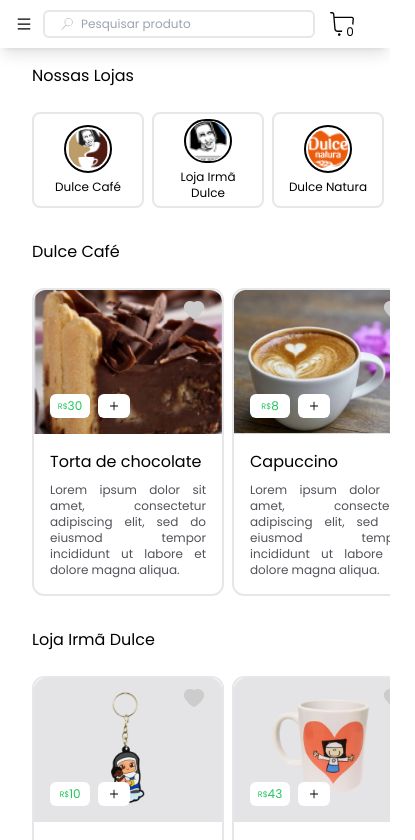
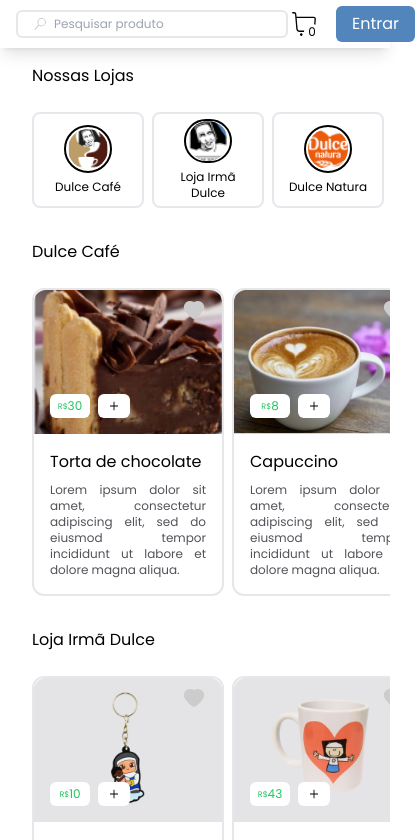
Before and after one commit to deivomaciel/OSID, a React (Create React App) app: page / in a window 390 px wide. Shown: the top 840 px of the page, 415 px wide, since content can reach past the window. Built offline with nearby package versions, Linux system fonts and the light colour scheme.

Commit message:
Refactore: Alteração na visualização do botão de entrar

```diff
--- a/src/Components/Header/index.js
+++ b/src/Components/Header/index.js
@@ -10,10 +10,6 @@
     return (
         <header className='flex shadow-lg h-12 max-w-7xl mx-auto sm:px-6 lg:px-8 w-screen items-center justify-between p-4'>
             <img className='w-9 h-9 hidden sm:block' src={LogoDulce}/>
-
-            <button className="sm:hidden">
-                <AiOutlineMenu />
-            </button>
 
             <div className="flex justify-center items-center border-2 rounded-md pl-4">
                 <span className="opacity-25 mr-2">
@@ -35,7 +31,7 @@
                     </span>
                 </a>
 
-                <a href="#" className=" hidden sm:block transition ease-in-out duration-300 py-1.5 px-4 rounded-md bg-main-200 text-base text-white font-normal hover:bg-main-100">
+                <a href="#" className="sm:block transition ease-in-out duration-300 py-1.5 px-4 rounded-md bg-main-200 text-base text-white font-normal hover:bg-main-100">
                     Entrar
                 </a>
             </div>
--- a/src/index.css
+++ b/src/index.css
@@ -1,3 +1,7 @@
 @tailwind base;
 @tailwind components;
 @tailwind utilities;
+
+body {
+    overflow-x: hidden;
+}
```
Also changed, not shown: src/assets/produto5.png, src/assets/produto6.png.
